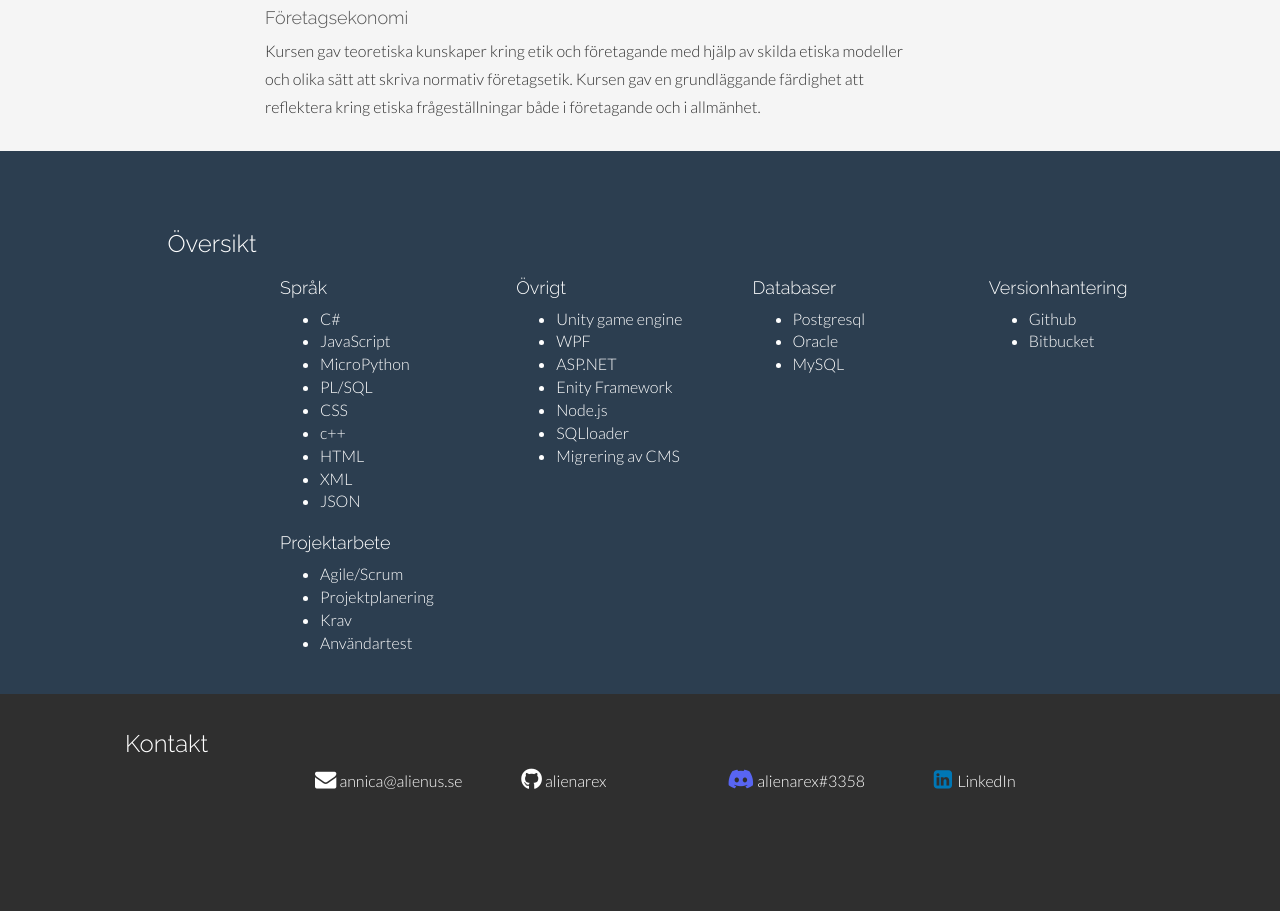
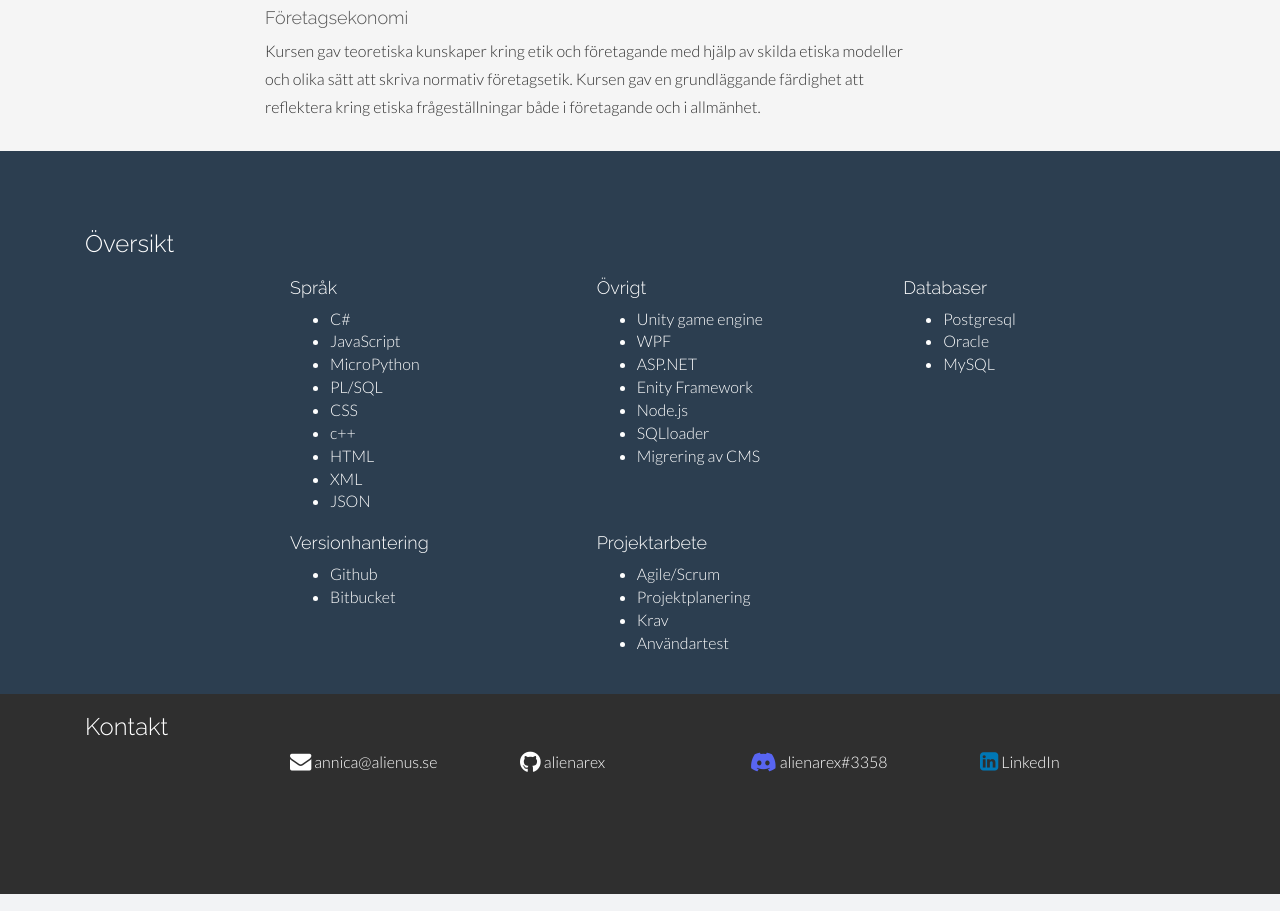
Before and after one commit to alienarex/annica_space, a PHP site: page / in a window 1280 px wide. Shown: the part 3320-4231 px from the top of the page. Run offline with PHP 8.4, Linux system fonts and the light colour scheme; some libraries are stand-ins or nearby versions.

Commit message:
fixed footer

```diff
--- a/annica.space/css/style.css
+++ b/annica.space/css/style.css
@@ -233,12 +233,27 @@ SECTION WRAPS
 
 #footwrap {
   padding-bottom: 20px;
-  display: inline-flex;
   background: #2f2f2f;
   color: #fff;
   min-height: 200px;
   min-width: 100;
 }
+.social-media {
+  margin-left: auto;
+  font: inherit;
+  display: flex;
+  align-items: center;
+}
+.social-media i {
+  padding-right: 3px;
+}
+.fa-discord {
+  color: #5865f2;
+}
+.fa-linkedin-square {
+  color: #0077b5;
+}
+
 /* Global Values */
 
 .divider {
@@ -360,14 +375,3 @@ SECTION WRAPS
   font-weight: 600;
   margin: 15px 0;
 }
-.address-paragraph {
-  margin-left: auto;
-  padding: 0%;
-  font: inherit;
-}
-.fa-discord {
-  color: #5865f2;
-}
-.fa-linkedin-square {
-  color: #0077b5;
-}
--- a/annica.space/index.php
+++ b/annica.space/index.php
@@ -77,6 +77,7 @@
                         Programming isn't about what you know; it's about what you can figure out.
                         <br /> - Chris Pine
                     </p>
+
                 </div>
                 <!--/.col-lg-12 -->
             </div>
@@ -160,13 +161,15 @@
     <div id="skillswrap">
         <div class="container">
             <div class="row">
-                <div class="col-lg-2 col-lg-offset-1 ">
+                <div class="col-lg-12 col-md-12 col-sm-12 col-xs-12">
+
+                    <div class="col-lg-2 col-md-2 col-sm-12">
                         <h3>Översikt</h3>
                     </div>
 
                     <div class="col-lg-10 col-lg-offset-2 col-md-ofset-2 col-sm-offset-2" style="display: inline-flex;flex-wrap: wrap;">
 
-                    <div class="col-lg-3 col-md-4 col-sm-6 col-xs-12">
+                        <div class="col-lg-4 col-md-4 col-sm-6 col-xs-12">
                             <h4>Språk</h4>
                             <ul>
                                 <li>C#</li>
@@ -181,7 +184,7 @@
                             </ul>
                         </div>
 
-                    <div class="col-lg-3 col-md-4 col-sm-6 col-xs-12">
+                        <div class="col-lg-4 col-md-4 col-sm-6 col-xs-12">
                             <h4>Övrigt</h4>
                             <ul>
                                 <li>Unity game engine</li>
@@ -193,7 +196,7 @@
                                 <li>Migrering av CMS</li>
                             </ul>
                         </div>
-                    <div class="col-lg-3 col-md-4 col-sm-6 col-xs-12">
+                        <div class="col-lg-4 col-md-4 col-sm-6 col-xs-12">
                             <h4>Databaser</h4>
                             <ul>
                                 <li>Postgresql</li>
@@ -202,7 +205,7 @@
                             </ul>
                         </div>
 
-                    <div class="col-lg-3 col-md-4 col-sm-6 col-xs-12">
+                        <div class="col-lg-4 col-md-4 col-sm-6 col-xs-12">
                             <h4>Versionhantering</h4>
                             <ul>
                                 <li>Github</li>
@@ -211,7 +214,7 @@
                         </div>
 
 
-                    <div class="col-lg-3 col-md-4 col-sm-6 col-xs-12">
+                        <div class="col-lg-4 col-md-4 col-sm-6 col-xs-12">
                             <h4>Projektarbete</h4>
                             <ul>
                                 <li>Agile/Scrum</li>
@@ -222,6 +225,7 @@
                         </div>
                     </div>
 
+                </div>
 
             </div><!-- /.row -->
             <!--/.container -->
@@ -235,26 +239,29 @@
             <div class="container">
                 <div class="row">
                     <div class="col-lg-12 col-md-12 col-sm-12 col-xs-12">
-                        <div class="col-lg-2 col-lg-offset-1 col-md-12 col-sm-10 col-sm-offset-1">
+                        <div class="col-lg-2 col-md-2 col-sm-12">
                             <h3>Kontakt</h3>
                         </div>
 
-                        <div class="col-lg-9 col-md-9 col-lg-offset-3 col-md-offset-3 col-sm-offset-3 col-sm-9 col-xs-offset-2">
+                        <div class="col-lg-10 col-lg-offset-2 col-md-ofset-2 col-sm-offset-2">
                             <address>
-                                <p class="address-paragraph col-lg-3 col-md-6 col-sm-6 col-sm-offset-6 col-xs-12">
-                                    <i class="fa fa-envelope fa-lg" aria-hidden="true"><a href="mailto:annica@alienus.se"> annica@alienus.se</a></i>
+                                <p class="social-media col-lg-3 col-md-6 col-sm-6 col-sm-offset-6 col-xs-12">
+                                    <i class="fa fa-envelope fa-lg" aria-hidden="true"></i>
+                                    <a href="mailto:annica@alienus.se"> annica@alienus.se </a>
                                 </p>
-                                <p class="address-paragraph col-lg-3 col-md-6 col-sm-6 col-sm-offset-6 col-xs-12 ">
-                                    <i class="fab fa-github fa-lg" aria-hidden="true"><a href="https://github.com/alienarex?tab=repositories"> alienarex</a></i>
+                                <p class="social-media col-lg-3 col-md-6 col-sm-6 col-sm-offset-6 col-xs-12 ">
+                                    <i class="fab fa-github fa-lg" aria-hidden="true"></i>
+                                    <a href="https://github.com/alienarex?tab=repositories"> alienarex</a>
                                 </p>
 
-                                <p class="address-paragraph col-lg-3 col-md-6 col-sm-6 col-sm-offset-6 col-xs-12">
-                                    <i class="fab fa-discord fa-lg" aria-hidden="true"><a href="https://discordapp.com/users/alienarex#3358/"> alienarex#3358</a></i>
+                                <p class="social-media col-lg-3 col-md-6 col-sm-6 col-sm-offset-6 col-xs-12">
+                                    <i class="fab fa-discord fa-lg" aria-hidden="true">
+                                    </i>
+                                    <a href="https://discordapp.com/users/alienarex#3358/"> alienarex#3358</a>
                                 </p>
-                                <p class="address-paragraph  col-lg-3 col-md-6 col-sm-6 col-sm-offset-6  col-xs-12 ">
-                                    <i class="fa fa-linkedin-square fa-lg" aria-hidden="true">
-                                        <a href="https://linkedin.com/in/annica-alienus">LinkedIn
-                                        </a></i>
+                                <p class="social-media  col-lg-3 col-md-6 col-sm-6 col-sm-offset-6  col-xs-12 ">
+                                    <i class="fa fa-linkedin-square fa-lg" aria-hidden="true"></i>
+                                    <a href="https://linkedin.com/in/annica-alienus">LinkedIn </a>
                                 </p>
                             </address>
                         </div>
--- a/annica.space/php/main.php
+++ b/annica.space/php/main.php
@@ -8,10 +8,10 @@ function get_html_section_intro(string $name, string $strAbout, int $splitStrAbo
     <div id="about">
         <div class="container">
             <div class="row">
-                <div class="col-lg-2 col-md-10 col-md-offset-1 col-sm-12">
+                <div class="col-lg-2 col-md-2 col-sm-12">
                     <h2>%s</h2>
                 </div>
-                <div class="col-lg-6 col-md-10 col-md-offset-1 col-lg-offset-1">
+                <div class=" col-lg-7 col-md-7 col-sm-12">
                 <p class = "visible-text col-md-12 ">%s</p>
                     <p id="hidden-item-id" class="hidden-item col-md-12">%s</p>
                     <p id = "visible-item-id" class="readmore col-md-12 "></p>
```
Lines whose indentation alone changed are shown as unchanged.
